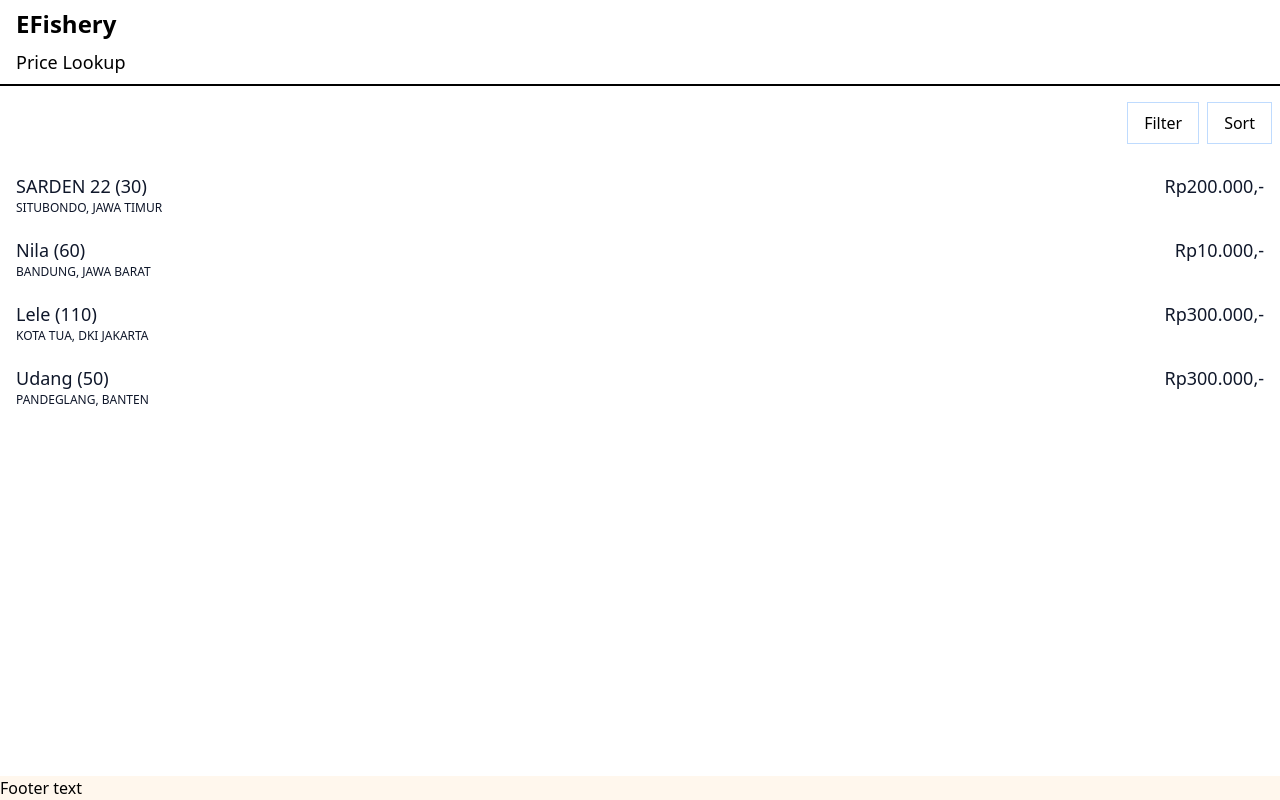
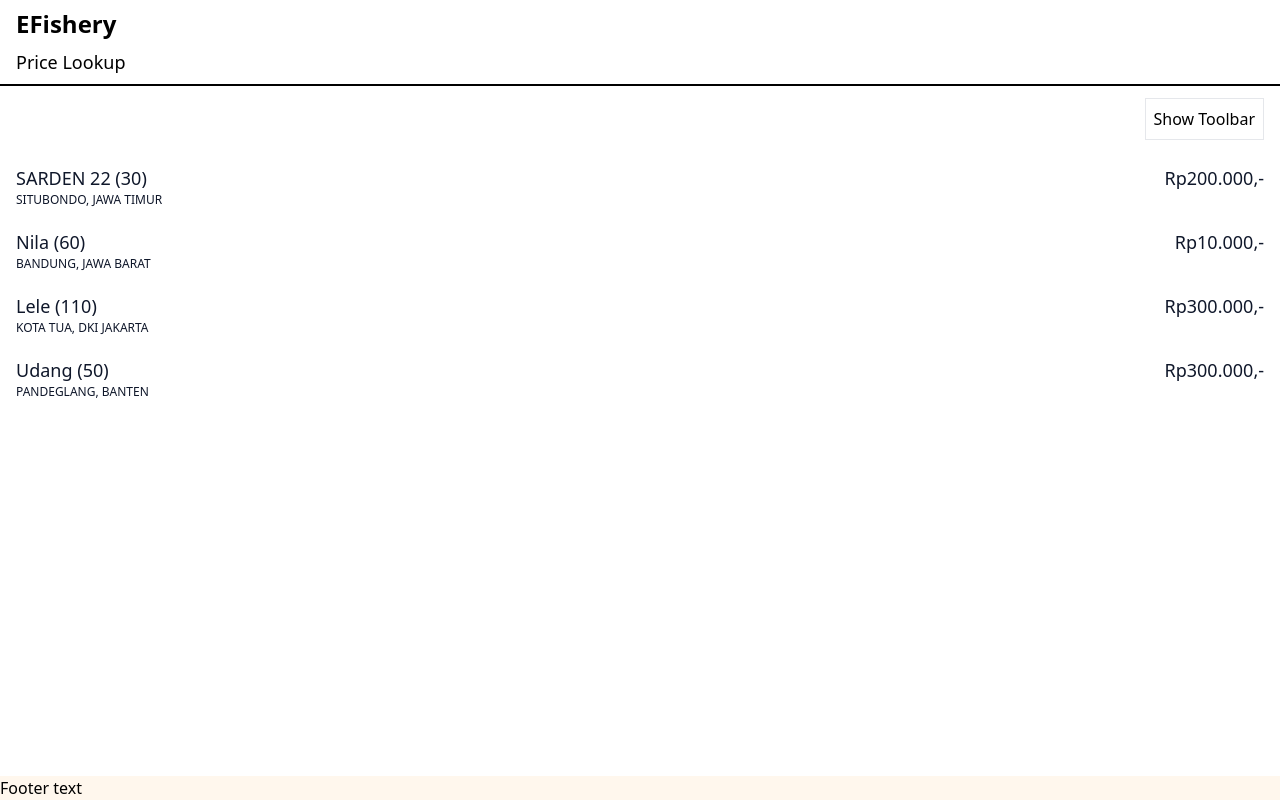
Before and after one commit to rayGobel/efishery-mock-app, a Next.js app: page / in a window 1280 px wide. Built offline with nearby package versions, Linux system fonts and the light colour scheme.

Commit message:
feat(toolbar-sorts) Add sort by product price
Creates a sort by price button. Can sort price by Highest price
or lowest price.

```diff
--- a/components/ProductList.tsx
+++ b/components/ProductList.tsx
@@ -1,5 +1,6 @@
-import { FC, MouseEvent } from 'react';
+import { FC, Fragment, MouseEvent, useState, useEffect } from 'react';
 
+import Toolbar, { SortDirection } from './Toolbar';
 import ProductDetail from './ProductDetail';
 import Product from '../domain/Product';
 
@@ -44,27 +45,46 @@
   ];
 };
 
+type SortFacet = 'Price' | 'Name' | null;
+
 const ProductList: FC = () => {
+  const [products, setProducts] = useState<Product[]>([]);
+
+  useEffect(() => {
+    setProducts(mockProducts());
+  }, []);
+
   const btnStyle = `btn px-4 py-2 w-fit border border-blue-200`;
+  const handleSortByPrice = (sortDirection: SortDirection) => {
 
-  const handleFilterClick = (ev: MouseEvent<HTMLElement>) => {
-    console.log({ ev });
-    ev.preventDefault();
-  };
+    if (sortDirection == '') {
+      setProducts(mockProducts());
+      return;
+    }
 
-  const handleSortClick = (ev: MouseEvent<HTMLElement>) => {
-    console.log({ ev });
-    ev.preventDefault();
+    const sortedProducts = [...products];
+    sortedProducts.sort((pA, pB) => {
+      if (sortDirection == 'Highest') {
+        return pB.price - pA.price;
+      }
+
+      if (sortDirection == 'Lowest') {
+        return pA.price - pB.price;
+      }
+
+      return 0;
+    });
+
+    setProducts(sortedProducts);
   };
 
   return (
-    <div className="flex flex-col gap-y-1" data-testid="product-list">
-      <div className="toolbar px-2 py-1 flex flex-row gap-x-2 place-content-end mb-3">
-        <button className={btnStyle} onClick={handleFilterClick}>Filter</button>
-        <button className={btnStyle} onClick={handleSortClick}>Sort</button>
+    <div className="flex flex-col gap-y-4">
+      <Toolbar onSortByPrice={handleSortByPrice} />
+
+      <div className="flex flex-col gap-y-1" data-testid="product-list">
+        { products.map((p: Product) => <ProductDetail key={p.name} product={p} />) }
       </div>
-
-      { mockProducts().map((p: Product) => <ProductDetail key={p.name} product={p} />) }
     </div>
   )
 };
--- /dev/null
+++ b/components/Toolbar.tsx
@@ -0,0 +1,142 @@
+import { FC, Fragment, MouseEvent, useState, useReducer, ChangeEvent } from 'react';
+import { Location } from '../domain/Product';
+
+export type SortDirection = 'Highest' | 'Lowest' | '';
+
+export type ToolbarProps = {
+  onSortByPrice?: (sort: SortDirection) => void;
+};
+
+export const Toolbar: FC<ToolbarProps> = (props) => {
+  const { onSortByPrice } = props;
+  const [isVisible, setToolbarVisibility] = useState(false);
+
+  const [sortByPrice, setSortByPrice] = useState<SortDirection>('');
+  const [sortByName, setSortByName] = useState<'A-Z' | 'Z-A' | ''>('');
+
+  const handleLocationFilter = (ev: ChangeEvent) => {
+    ev.preventDefault();
+  };
+
+  const handleSortByName = (ev: MouseEvent) => {
+    ev.preventDefault();
+
+    if (sortByName === 'A-Z') {
+      setSortByName('Z-A');
+      return;
+    }
+
+    if (sortByName === 'Z-A') {
+      setSortByName('');
+      return;
+    }
+
+    if (sortByName === '') {
+      setSortByName('A-Z');
+      return;
+    }
+
+  };
+
+  const handleSortByPrice = (ev: MouseEvent<HTMLElement>) => {
+    ev.preventDefault();
+
+    if (sortByPrice === 'Highest') {
+      if (onSortByPrice) {
+        onSortByPrice('Lowest');
+      }
+
+      setSortByPrice('Lowest');
+      return;
+    }
+
+    if (sortByPrice === 'Lowest') {
+      if (onSortByPrice) {
+        onSortByPrice('');
+      }
+      setSortByPrice('');
+      return;
+    }
+
+    if (sortByPrice === '') {
+      if (onSortByPrice) {
+        onSortByPrice('Highest');
+      }
+      setSortByPrice('Highest');
+      return;
+    }
+  };
+
+  const sortByPriceActive = sortByPrice !== '' ? `border-slate-600 bg-green-200` : ``;
+  const sortByPriceClass = `${sortByPriceActive} border-2 w-full p-2 flex flex-row justify-between`;
+
+  const sortByNameActive = sortByName !== '' ? `border-slate-600 bg-green-200`: ``;
+  const sortByNameClass = `${sortByNameActive} border-2 w-full p-2 flex flex-row justify-between`;
+
+  const visibility = isVisible ? '' : 'hidden';
+
+  return (
+    <>
+      <div className={`toolbar absolute z-50 bg-white ${visibility} px-6 py-3 flex flex-col gap-y-4 justify-items-stretch border-b-2 w-full`}>
+
+        <div className="filter-section flex flex-col gap-y-2">
+          <p className="text-lg font-semibold">Filter</p>
+
+          <div className="w-full flex flex-col">
+            <label htmlFor="product-location">Location</label>
+            <select id="product-location" className="px-2 py-3" onChange={handleLocationFilter}>
+              <option value="">select location...</option>
+              <option value="SITUBONDO, JAWA TIMUR">SITUBONDO, JAWA TIMUR</option>
+              <option value="BANDUNG, JAWA BARAT">BANDUNG, JAWA BARAT</option>
+            </select>
+          </div>
+
+          <div className="w-full flex flex-col">
+            <label htmlFor="product-size">Size</label>
+            <select id="product-size" className="px-2 py-3">
+              <option value="20">20</option>
+              <option value="200">200</option>
+            </select>
+          </div>
+
+        </div>
+
+        <div className="sort-section flex flex-col gap-y-1">
+          <p className="text-lg font-semibold">Sort</p>
+
+          <div className="flex flex-row gap-x-4 ">
+            <button onClick={handleSortByName} className={sortByNameClass}>
+              <p>Name</p>
+              <p className="text-md">{sortByName ? `(${sortByName})` : ''}</p>
+            </button>
+            <button onClick={handleSortByPrice} className={sortByPriceClass}>
+              <p>Price</p>
+              <p className="text-md">{sortByPrice ? `(${sortByPrice})` : ''}</p>
+            </button>
+          </div>
+        </div>
+
+        <button onClick={() => setToolbarVisibility(false)} className="w-fit border px-4 py-2 place-self-end">Close</button>
+      </div>
+      <div className="hidden-toolbar flex flex-row place-self-end items-center gap-x-2 px-4">
+        {
+          sortByPriceActive
+            ? (
+              <div>
+                <p>({sortByPrice})</p>
+              </div>
+            )
+            : ''
+        }
+        <button
+          onClick={() => setToolbarVisibility(true)}
+          className={`${visibility ? '': 'hidden' } p-2 border w-fit `}>
+          Show Toolbar
+        </button>
+    </div>
+    </>
+  );
+
+};
+
+export default Toolbar;
--- a/domain/Product.ts
+++ b/domain/Product.ts
@@ -1,4 +1,4 @@
-type Location = {
+export type Location = {
   city: string;
   province: string;
 }
--- a/pages/index.tsx
+++ b/pages/index.tsx
@@ -1,6 +1,7 @@
 import Head from 'next/head';
-import { FC } from 'react';
-import ProductDetail, { Product } from '../components/ProductDetail';
+import { FC, Fragment } from 'react';
+import Product from '../domain/Product';
+import ProductDetail from '../components/ProductDetail';
 import ProductList from '../components/ProductList';
 
 export default function Home() {
@@ -8,10 +9,11 @@
 
   const headerClass = `app-header flex flex-col gap-y-2 py-2 px-4 ${borderBtm}`;
   const sidebarClass = `app-sidebar hidden w-2/12`;
-  const contentClass = `app-content w-full py-3`;
+  const contentClass = `app-content w-full py-3 relative`;
   const footerClass = `app-footer bg-orange-50`;
 
   return (
+    <>
       <div className="app-root grid grid-rows-[auto_1fr_auto] grid-cols-[100%] min-h-full">
         <Head>
           <title>EFishery Crud App</title>
@@ -38,5 +40,6 @@
           <p>Footer text</p>
         </footer>
       </div>
+    </>
   )
 }
```
Lines whose indentation alone changed are shown as unchanged.
